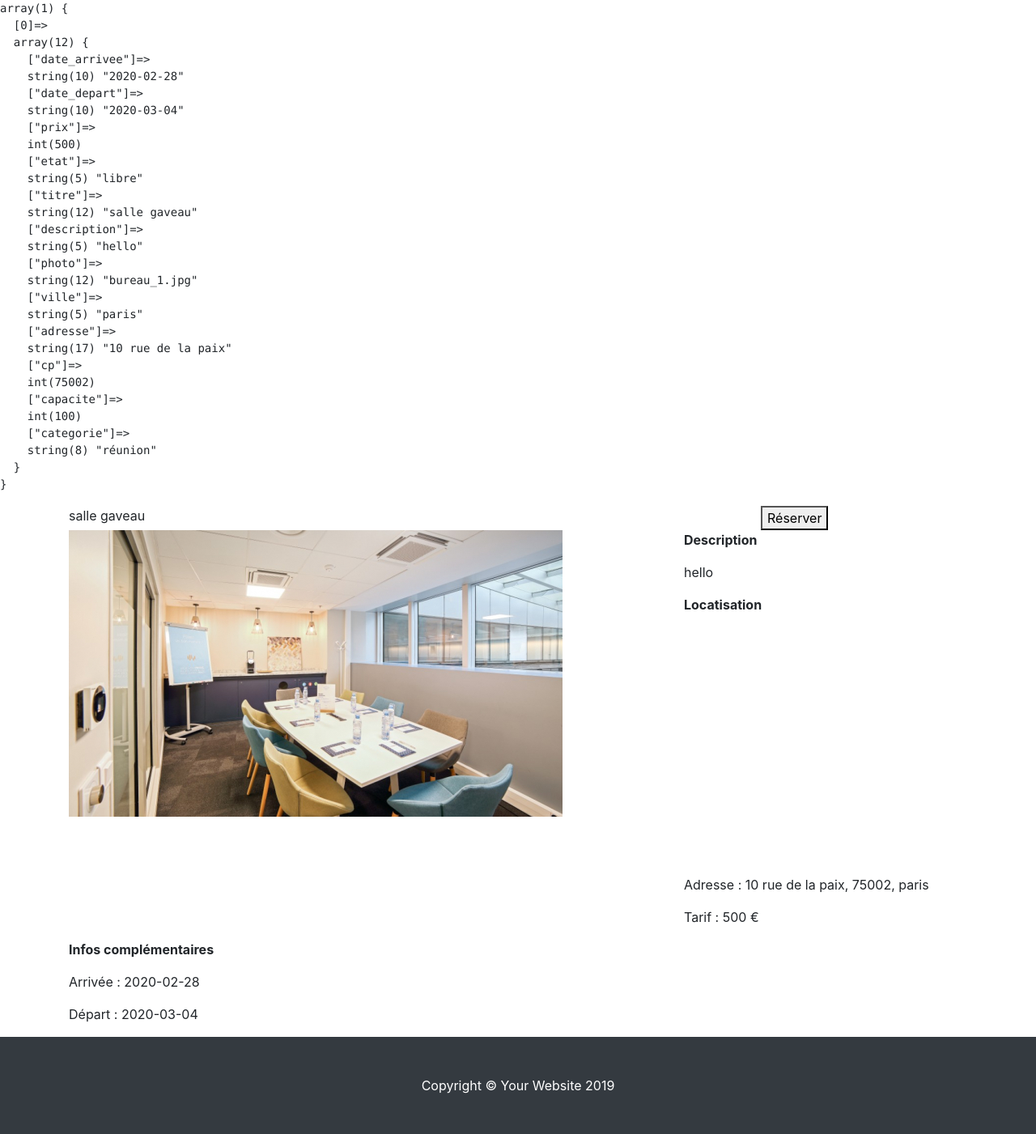
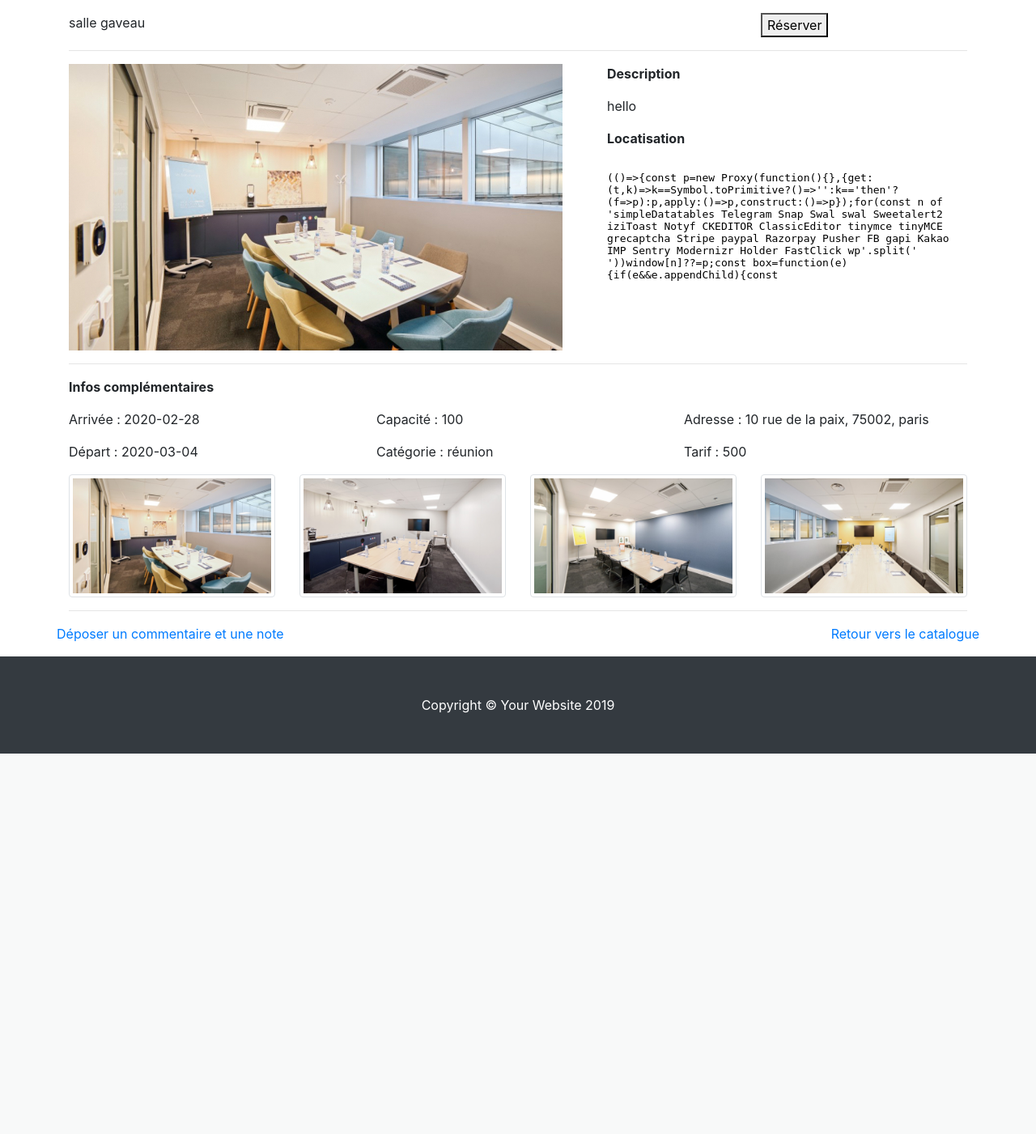
Before and after one commit to Damiko94/switch, a PHP site: page /switch/fiche_produit.php?id_produit=4 in a window 1280 px wide. Shown: the part 56-1457 px from the top of the page at 81% size. After the commit the page ends 987 px from the top, so only its background shows below. Run offline with PHP 8.4, Linux system fonts and the light colour scheme; data comes from the database, SQL or seed files in the repository; some libraries are stand-ins or nearby versions.

Commit message:
<Add>ajout des photos pour la gallerie autres produits

```diff
--- a/fiche_produit.php
+++ b/fiche_produit.php
@@ -12,29 +12,33 @@ if (isset($_GET['id_produit'])) {
                                             WHERE produit.id_produit = $id_produit AND produit.id_salle= salle.id_salle");
     $infos = $infos_produit->fetchAll(PDO::FETCH_ASSOC);
 }
+// recuperation des photos des salles pour l'affichage des autres produits
+$photo_salle = $pdo->query("SELECT photo FROM salle");
+
 include 'inc/header.inc.php';
 include 'inc/nav.inc.php';
-vd($infos);
+//vd($infos);
 
 ?>
     <section class="container">
-        <div class="row justify-content-between">
+        <div class="row justify-content-between pt-3">
             <div class="col-3"><?php echo $infos[0]['titre']; ?></div>
             <div class="col-3"><a href="?action=reserver&id_produit=<?php echo $id_produit; ?>"><button type="button">Réserver</button></a></div>
         </div>
+        <hr>
         <div class="row">
-            <div class="col-8">
+            <div class="col-7">
                 <img src="<?php echo URL . 'img/' . $infos[0]['photo']; ?>">
             </div>
-            <div class="col-4">
+            <div class="col-5">
                 <p><b>Description</b></p>
                 <p><?php echo $infos[0]['description']; ?></p>
                 <p><b>Locatisation</b></p>
-                <iframe width="auto" height="300" frameborder="0" scrolling="no" marginheight="0" marginwidth="0" src="https://maps.google.it/maps?q=<?php echo $infos[0]['adresse'] . ', ' . $infos[0]['cp'] . ', ' . $infos[0]['ville']; ?>&output=embed"></iframe>
-                <p>Adresse : <?php echo $infos[0]['adresse'] . ', ' . $infos[0]['cp'] . ', ' . $infos[0]['ville'] ; ?></p>
-                <p>Tarif : <?php echo $infos[0]['prix'] . ' €'; ?></p>
+
+                <iframe width="100%" height="auto" frameborder="0" scrolling="no" marginheight="0" marginwidth="0" src="https://maps.google.it/maps?q=<?php echo $infos[0]['adresse'] . ', ' . $infos[0]['cp'] . ', ' . $infos[0]['ville']; ?>&output=embed"></iframe>
             </div>
         </div>
+        <hr>
         <p><b>Infos complémentaires</b></p>
         <div class="row">
             <div class="col-4">
@@ -42,9 +46,27 @@ vd($infos);
                 <p>Départ : <?php echo $infos[0]['date_depart']; ?></p>
             </div>
             <div class="col-4">
-                <p></p>
+                <p>Capacité : <?php echo $infos[0]['capacite'] ?></p>
+                <p>Catégorie : <?php echo $infos[0]['categorie'] ?></p>
             </div>
-            <div class="col-4"></div>
+            <div class="col-4">
+                <p>Adresse : <?php echo $infos[0]['adresse'] . ', ' . $infos[0]['cp'] . ', ' . $infos[0]['ville']; ?></p>
+                <p>Tarif : <?php echo $infos[0]['prix'] ?></p>
+            </div>
+        </div>
+    </section>
+    <section class="container">
+        <div class="row">
+        <?php
+            while ($photo = $photo_salle->fetch(PDO::FETCH_ASSOC)){
+        ?>
+            <div class="col-3"><img src="<?php echo URL . 'img/' . $photo['photo']; ?>"class="img-thumbnail"></div>
+        <?php } ?>
+        </div>
+        <hr>
+        <div class="row justify-content-between pb-3">
+            <a href="avis.php?id_produit=<?php $id_produit;?>" class="btn-link">Déposer un commentaire et une note</a>
+            <a href="acceuil.php" class="btn-link">Retour vers le catalogue</a>
         </div>
     </section>
 <?php
```
